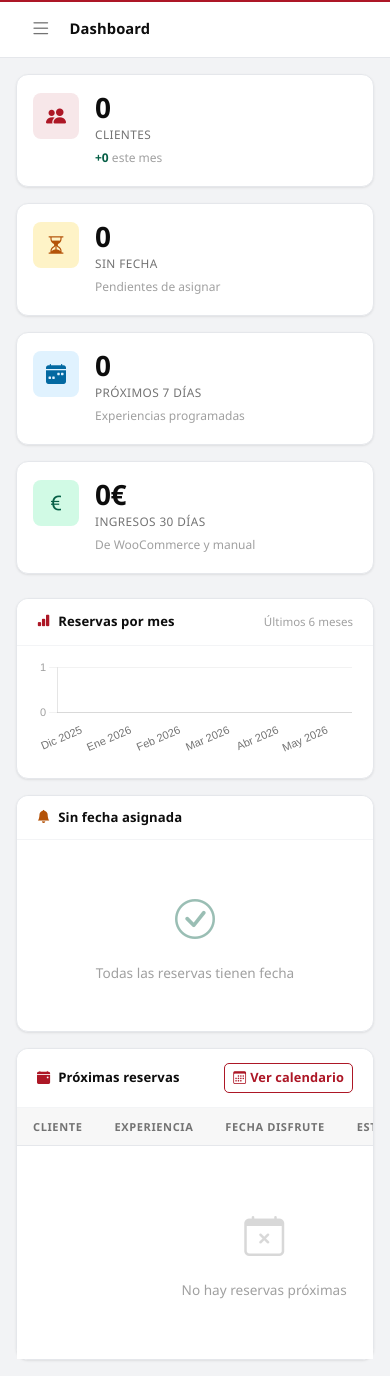
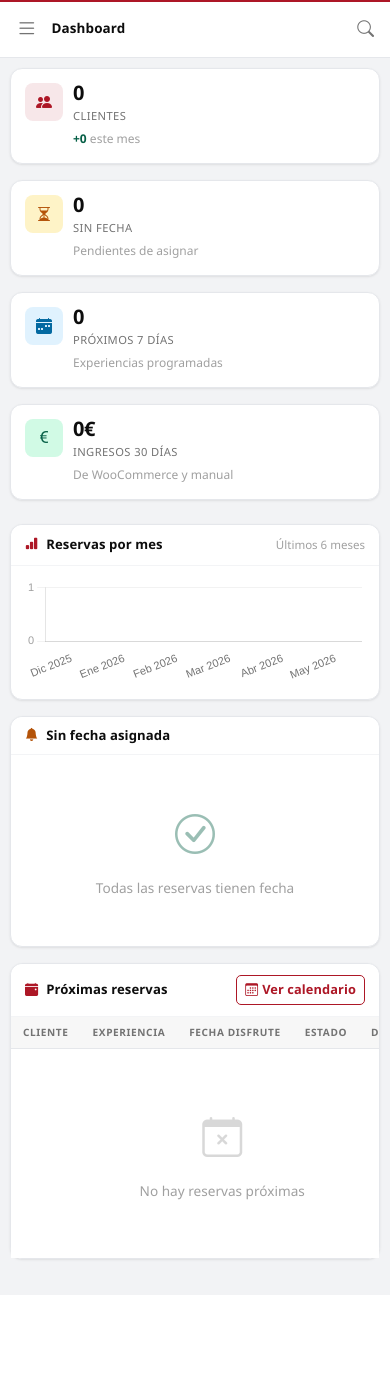
Before and after one commit to yfallwork/crmfeeling, a Flask app: page / in a window 390 px wide. After the commit the page ends 1295 px from the top, so only its background shows below. Run offline with Flask 3, Linux system fonts and the light colour scheme; a user stored in the database is signed in; data that the repository does not hold is empty.

Commit message:
feat: responsive completo - backdrop sidebar, search movil, tablas y filtros
Co-Authored-By: Claude Sonnet 4.6 <noreply@anthropic.com>

```diff
--- a/app/static/css/crm.css
+++ b/app/static/css/crm.css
@@ -924,15 +924,97 @@ a { color: inherit; }
 /* Spinner color override */
 .spinner-border.text-primary { color: var(--red) !important; }
 
+/* ── SIDEBAR BACKDROP (móvil) ────────────────────────── */
+.sidebar-backdrop {
+  display: none;
+  position: fixed;
+  inset: 0;
+  background: rgba(0,0,0,.55);
+  z-index: 999;
+  backdrop-filter: blur(2px);
+  -webkit-backdrop-filter: blur(2px);
+}
+.sidebar-backdrop.show { display: block; }
+
 /* ── RESPONSIVE ──────────────────────────────────────── */
-@media (max-width: 768px) {
-  .sidebar { transform: translateX(-100%); }
-  .sidebar.open { transform: translateX(0); }
-  .topbar { left: 0; }
-  .main-content { margin-left: 0; padding: 16px; }
+@media (max-width: 767px) {
+
+  /* — Layout base — */
+  .sidebar {
+    transform: translateX(-100%);
+    box-shadow: none;
+    transition: transform var(--transition-md), box-shadow var(--transition-md);
+  }
+  .sidebar.open {
+    transform: translateX(0);
+    box-shadow: 8px 0 40px rgba(0,0,0,.35);
+  }
+  .topbar  { left: 0; padding: 0 12px; gap: 8px; }
+  .main-content { margin-left: 0; padding: 12px 12px 40px; }
   .sidebar-toggle { display: flex; }
-  .login-card { padding: 32px 24px; }
-  .stat-card { padding: 18px 16px; }
+
+  /* — Topbar — */
+  .topbar-title {
+    font-size: .84rem;
+    white-space: nowrap;
+    overflow: hidden;
+    text-overflow: ellipsis;
+    max-width: 140px;
+  }
+
+  /* — Login — */
+  .login-card { padding: 32px 20px; }
+
+  /* — Stat cards — */
+  .stat-card { padding: 14px 14px; gap: 10px; }
+  .stat-icon { width: 38px; height: 38px; font-size: 1rem; }
+  .stat-value { font-size: 1.4rem; }
+
+  /* — Cards — */
+  .card-header { padding: 11px 14px !important; }
+  .card-footer { padding: 10px 14px !important; }
+  .card-body   { padding: 14px !important; }
+
+  /* — Tablas — */
+  .table th { padding: 8px 12px !important; font-size: .63rem; }
+  .table td { padding: 9px 12px !important; font-size: .82rem; }
+
+  /* — Filter bar: inputs full-width — */
+  .filter-bar { padding: 10px 12px; gap: 6px; }
+  .filter-bar form > .input-group,
+  .filter-bar form > .form-select { max-width: 100% !important; flex: 1 1 auto; }
+  .filter-bar form > .ms-auto { margin-left: 0 !important; flex: 1 1 100%; justify-content: space-between; }
+
+  /* — Status tabs: scroll horizontal — */
+  .status-tabs {
+    padding: 8px 12px;
+    gap: 5px;
+    flex-wrap: nowrap !important;
+    overflow-x: auto;
+    -webkit-overflow-scrolling: touch;
+    scrollbar-width: none;
+    -ms-overflow-style: none;
+  }
+  .status-tabs::-webkit-scrollbar { display: none; }
+  .status-tab { flex-shrink: 0; font-size: .72rem; padding: 3px 10px; }
+
+  /* — Page header — */
+  .page-header { margin-bottom: 14px; }
+
+  /* — Paginación — */
+  .card-footer > .d-flex { flex-wrap: wrap; gap: 8px; }
+
+  /* — Flash alerts — */
+  .flash-container { margin-bottom: 12px; }
+  .alert { font-size: .82rem; padding: 10px 14px !important; }
+}
+
+@media (max-width: 480px) {
+  .main-content { padding: 10px 10px 36px; }
+  .topbar { padding: 0 10px; }
+  .topbar-title { max-width: 105px; }
+  .stat-value { font-size: 1.25rem; }
+  .stat-label { font-size: .7rem; }
 }
 
 /* ══════════════════════════════════════════════════════
--- a/app/templates/base.html
+++ b/app/templates/base.html
@@ -84,6 +84,9 @@
   </div>
 </div>
 
+<!-- Backdrop móvil sidebar -->
+<div class="sidebar-backdrop" id="sidebarBackdrop" onclick="toggleSidebar()"></div>
+
 <!-- TOPBAR -->
 <div class="topbar">
   <button class="sidebar-toggle" onclick="toggleSidebar()">
@@ -93,7 +96,11 @@
     <i class="bi bi-layout-sidebar" id="sidebarCollapseIcon"></i>
   </button>
   <div class="topbar-title">{% block page_title %}{% endblock %}</div>
-  <div class="ms-auto d-flex align-items-center gap-3">
+  <div class="ms-auto d-flex align-items-center gap-2">
+    <!-- Búsqueda: icono en móvil, botón completo en desktop -->
+    <button class="sidebar-toggle d-flex d-md-none" onclick="openSearch()" title="Buscar" style="color:var(--gray-500)">
+      <i class="bi bi-search" style="font-size:1.05rem"></i>
+    </button>
     <button class="search-trigger-btn d-none d-md-flex" onclick="openSearch()" title="Buscar (Ctrl+K)">
       <i class="bi bi-search"></i>
       <span>Buscar…</span>
```
Also changed, not shown: app/static/js/crm.js (+18 -7 lines).
